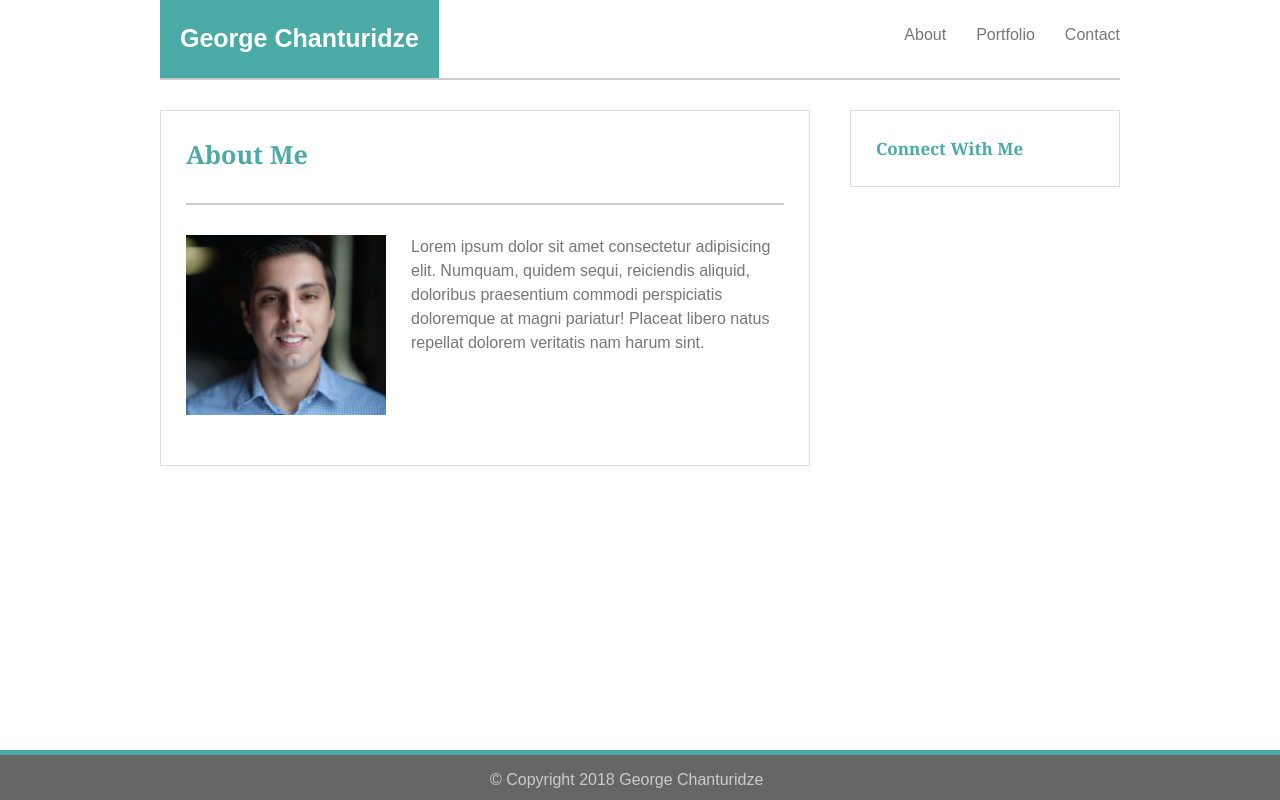
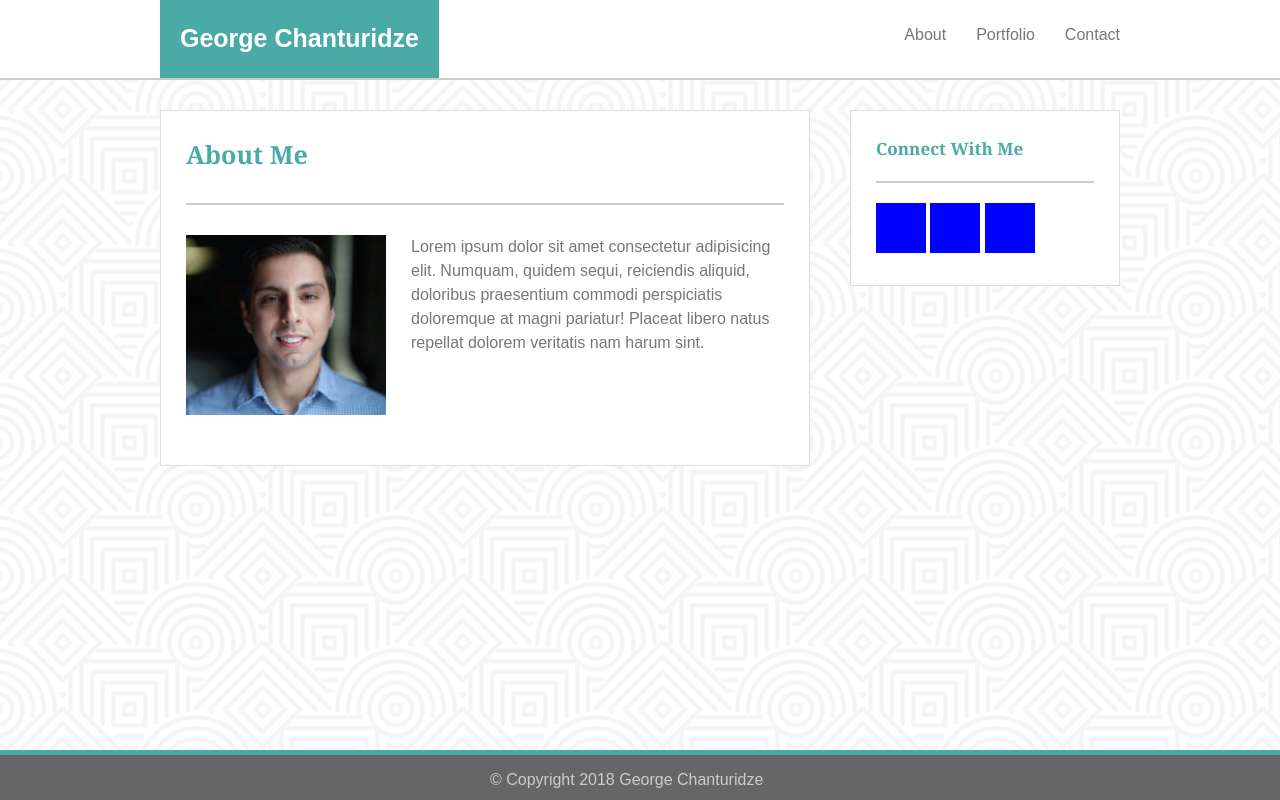
Before and after one commit to geochanto/Basic-Portfolio, a plain HTML site: page index.html in a window 1280 px wide. Drawn offline with Linux system fonts and the light colour scheme; a script that the page names is missing.

Commit message:
fix header & add background image

```diff
--- a/assets/css/style.css
+++ b/assets/css/style.css
@@ -6,9 +6,17 @@ html * {
     box-sizing: border-box;
 }
 
+body {
+    background-image: url(../images/hypnotize.png);
+}
+
 header {
     background-color: #fff;
     border-bottom: 2px solid #ccc;
+
+}
+
+#header-inner {
     width: 960px;
     margin: 0 auto;
     overflow: hidden;
@@ -59,18 +67,19 @@ nav a:last-child {
 #main-container {
     width: 960px;
     margin: 0 auto;
-    padding: 30px 0;
+    padding: 30px 0 80px 0;
+    overflow: hidden;
 }
 
 #main, #sidebar {
     padding: 25px;
     border: 1px solid #ddd;
+    background-color: #fff;
 }
 
 #main {
     width: 650px;
     float: left;
-    background-color: #fff;
 }
 
 /* images set with CSS background image */
@@ -152,21 +161,37 @@ nav a:last-child {
     float: right;
 }
 
+/* social icons with fontawesome */
+#wrap-icon li {
+    display: inline-block;
+}
+
+.icon {
+    font-family: 'Font Awesome\ 5 Free';
+    width: 50px;
+    height: 50px;
+    display: inline-block;
+    background: blue;
+    color: #fff;
+}
+
 h1,h2 {
     font-family: 'Georgia', Times, Times New Roman, serif;
     color: #4aaaa5;
     font-weight: bold;
+    border-bottom: 2px solid #ccc;
 }
 
 h1 {
     font-size: 25px;
     padding-bottom: 30px;
     margin-bottom: 30px;
-    border-bottom: 2px solid #ccc;
 }
 
 h2 {
     font-size: 17px;
+    padding-bottom: 20px;
+    margin-bottom: 20px;
 }
 
 footer {
--- a/index.html
+++ b/index.html
@@ -7,10 +7,11 @@
     <meta name="viewport" content="width=device-width, initial-scale=1">
     <link rel="stylesheet" type="text/css" media="screen" href="assets/css/reset.css" />
     <link rel="stylesheet" type="text/css" media="screen" href="assets/css/style.css" />
-    <script defer src="https://use.fontawesome.com/releases/v5.0.6/js/all.js"></script>
+    <script defer <link href="https://use.fontawesome.com/releases/v5.0.6/css/all.css" rel="stylesheet">
     <script src="main.js"></script>
 </head>
 <header>
+    <div id="header-inner">
         <div id="logo"><p>George Chanturidze</p></div>
         <nav>
             <ul>
@@ -19,6 +20,7 @@
                 <li><a href="contact.html">Contact</a></li>
             </ul>
         </nav>
+    </div>
 </header>
 
 <div id="main-container">
@@ -32,7 +34,7 @@
     <aside id="sidebar">
         <h2>Connect With Me</h2>
         <ul id="wrap-icon">
-            <li><a target="_blank" href="https://github.com/geochanto"><span id="github" class="icon"></span></a></li>
+            <li><a target="_blank" href="https://github.com/geochanto"><span id="github" class="icon fab fa-github-square"></span></a></li>
             <li><a target="_blank" href="https://www.linkedin.com/in/george-chanturidze-67064a35/"><span id="linkedin" class="icon"></span></a></li>
             <li><a target="_blank" href="https://stackoverflow.com/users/2446406/george-chanturidze?tab=profile"><span id="stackoverflow" class="icon"></span></a></li>
         </ul>
```
Also changed, not shown: contact.html (+3 -1 lines), portfolio.html (+3 -1 lines), assets/images/hypnotize.png (added), 2 other files. Lines whose indentation alone changed are shown as unchanged.
